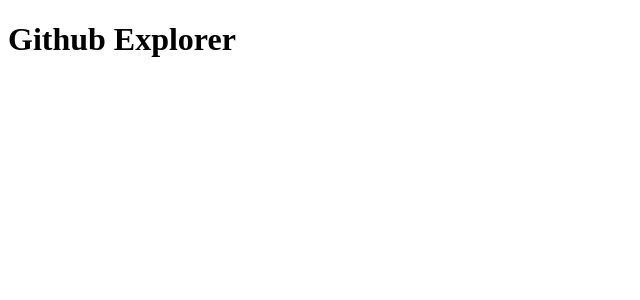
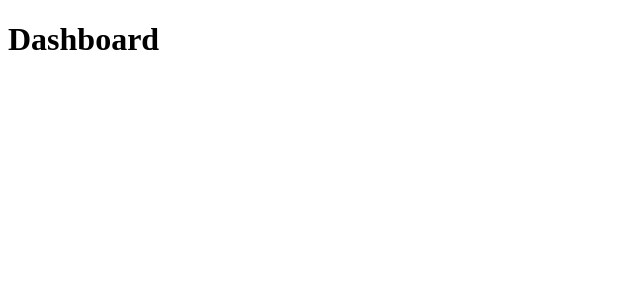
Before and after one commit to jamessom/github-explorer, a React (Create React App) app: page / in a window 1280 px wide. Shown: the top 300 px of the page, without its empty margins (0-640 px from the left). Built offline with nearby package versions, Linux system fonts and the light colour scheme; the HTML template or start-up script is replaced by a standard one.

Commit message:
Add routes

```diff
--- a/package.json
+++ b/package.json
@@ -12,6 +12,7 @@
     "@types/react-dom": "^16.9.0",
     "react": "^16.13.1",
     "react-dom": "^16.13.1",
+    "react-router-dom": "^5.2.0",
     "react-scripts": "3.4.1",
     "typescript": "~3.7.2"
   },
@@ -35,5 +36,8 @@
       "last 1 firefox version",
       "last 1 safari version"
     ]
+  },
+  "devDependencies": {
+    "@types/react-router-dom": "^5.1.5"
   }
 }
--- a/src/App.tsx
+++ b/src/App.tsx
@@ -1,9 +1,12 @@
 import React from 'react';
+import { BrowserRouter } from 'react-router-dom';
 
-function App() {
-  return (
-    <h1>Github Explorer</h1>
-  );
-}
+import Routes from './routes';
+
+const App: React.FC = () => (
+  <BrowserRouter>
+    <Routes />
+  </BrowserRouter>
+);
 
 export default App;
--- /dev/null
+++ b/src/pages/Dashboard/index.tsx
@@ -0,0 +1,7 @@
+import React from "react";
+
+const Dashboard: React.FC = () => {
+  return <h1>Dashboard</h1>
+};
+
+export default Dashboard;
--- /dev/null
+++ b/src/pages/Repository/index.tsx
@@ -0,0 +1,7 @@
+import React from "react";
+
+const Repository: React.FC = () => {
+  return <h1>Repository</h1>
+};
+
+export default Repository;
--- /dev/null
+++ b/src/routes/index.tsx
@@ -0,0 +1,14 @@
+import React from 'react';
+import { Switch, Route } from 'react-router-dom';
+
+import Dashboard from '../pages/Dashboard'
+import Repository from '../pages/Repository'
+
+const Routes: React.FC = () => (
+  <Switch>
+    <Route path="/" exact component={Dashboard} />
+    <Route path="/repository" component={Repository} />
+  </Switch>
+);
+
+export default Routes;
```
